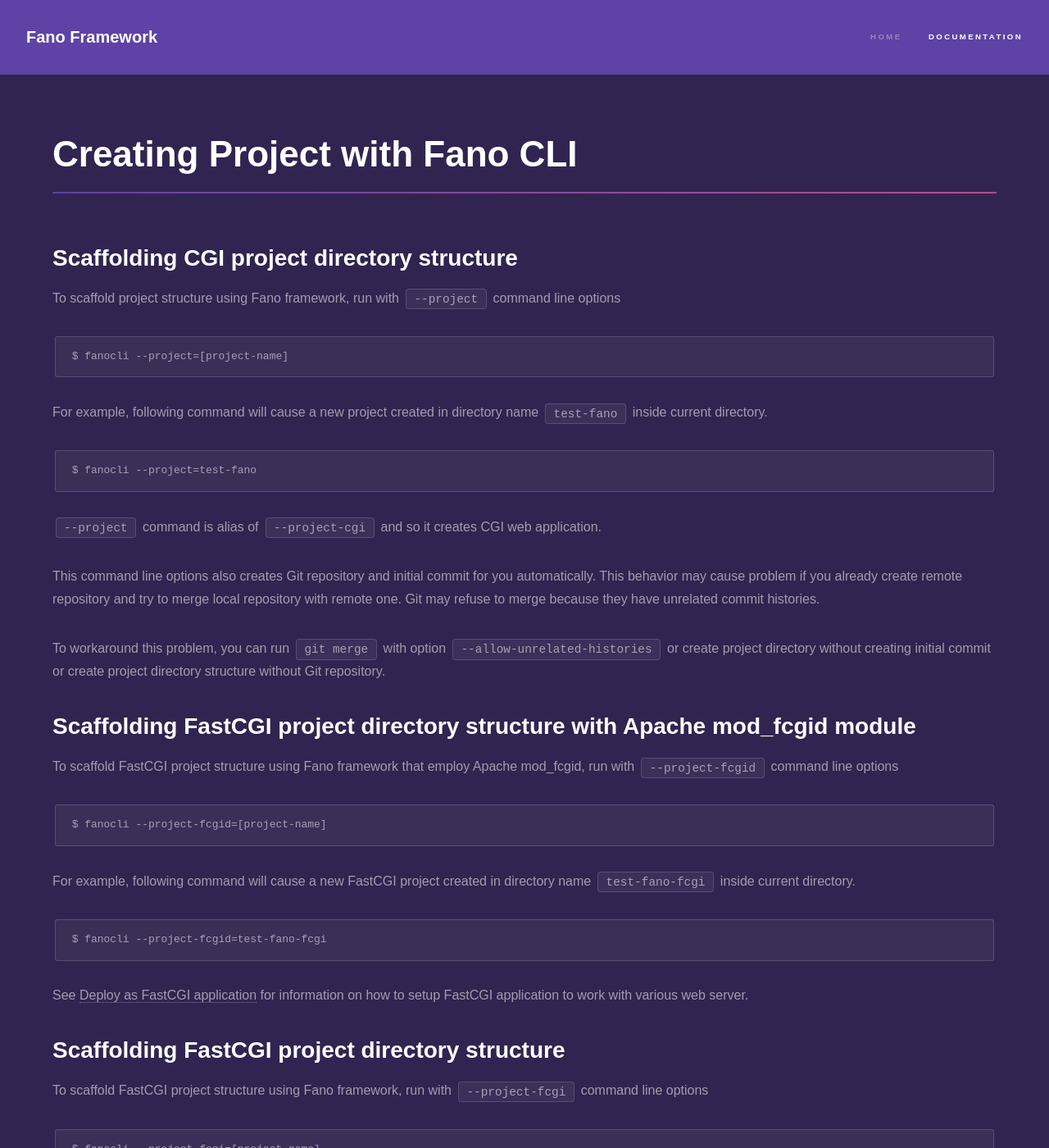
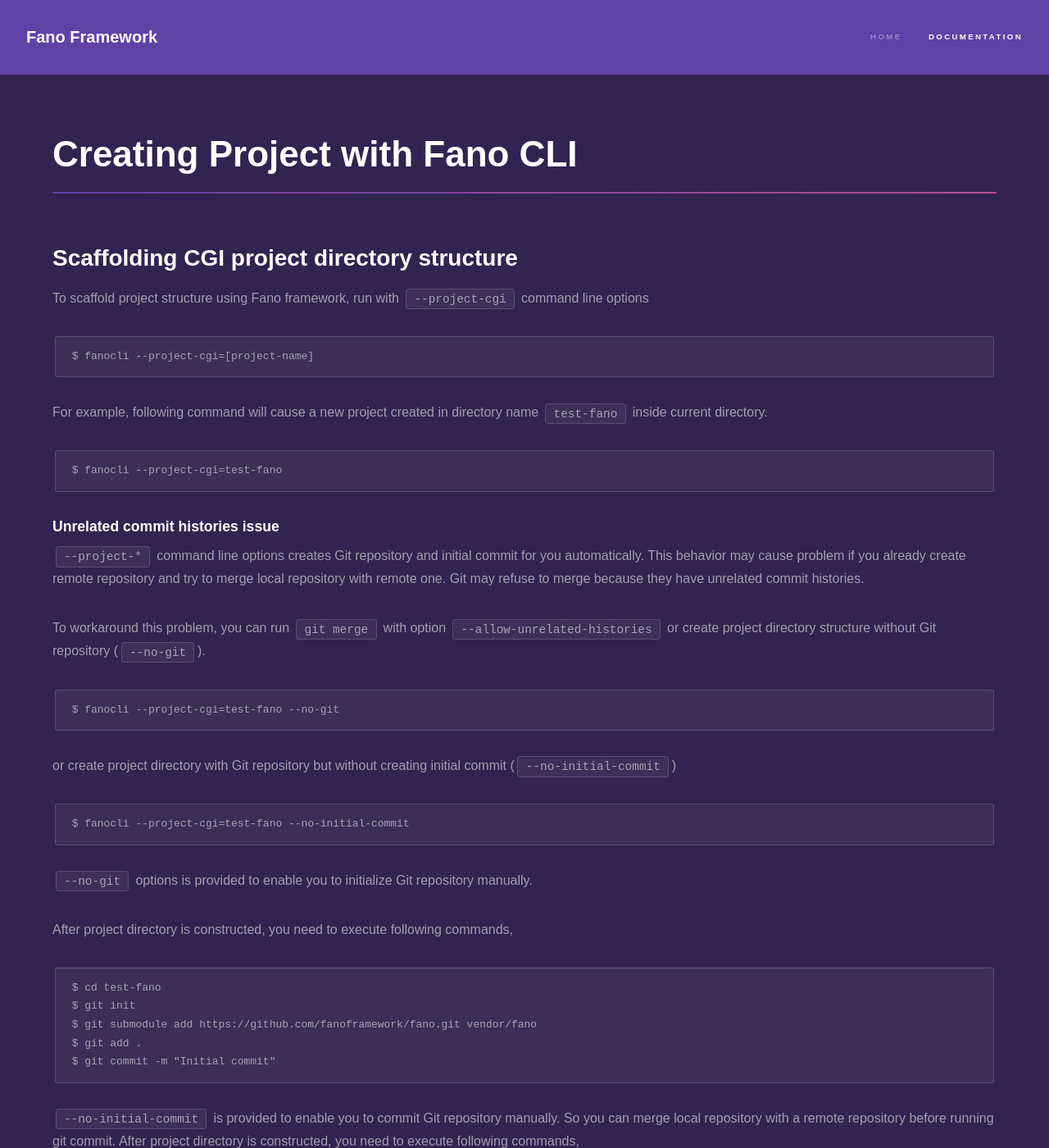
Before and after one commit to fanoframework/fanoframework.github.io, a Jekyll site: the page built from scaffolding-with-fano-cli/creating-project/index.md, in a window 1280 px wide and 1400 px high. Shown: the whole window at 82% size. Built offline with Jekyll 4.4.1, drawn with Linux system fonts in a browser that asks for light colours; our own code applies the rules of GitHub Pages for plain Markdown files; some of the changed text lies outside the part shown.

Commit message:
update documentation to reflect new refactor of fano-cli

````diff
--- a/configuration/index.md
+++ b/configuration/index.md
@@ -157,7 +157,7 @@
 
 ## Setting up application configuration with Fano CLI
 When creating new project, you can use `--config` parameter to setup application configuration.
-Read [Setup application configuration when creating project](/scaffolding-with-fano-cli#setup-application-configuration-when-creating-project) for more information.
+Read [Setup application configuration when creating project](/scaffolding-with-fano-cli/creating-project#setup-application-configuration-when-creating-project) for more information.
 
 You can also manually setting application configuration by overriding `buildAppConfig()` method of `TBasicAppServiceProvider` or `TDaemonAppServiceProvider` class as shown in following code sample.
 
--- a/scaffolding-with-fano-cli/creating-project/index.md
+++ b/scaffolding-with-fano-cli/creating-project/index.md
@@ -6,29 +6,56 @@
 
 ## <a name="scaffolding-cgi-project"></a>Scaffolding CGI project directory structure
 
-To scaffold project structure using Fano framework, run with  `--project` command line options
+To scaffold project structure using Fano framework, run with  `--project-cgi` command line options
 
 ```
-$ fanocli --project=[project-name]
+$ fanocli --project-cgi=[project-name]
 ```
 
 For example, following command will cause a new project created in directory name `test-fano` inside current directory.
 
 ```
-$ fanocli --project=test-fano
+$ fanocli --project-cgi=test-fano
 ```
 
-`--project` command is alias of `--project-cgi` and so it creates CGI web application.
+### Unrelated commit histories issue
 
-This command line options also creates Git repository and initial commit for you  automatically. This behavior may cause problem if you already create remote repository and try to merge local repository with remote one. Git may refuse
-to merge because they have unrelated commit histories.
+`--project-*` command line options creates Git repository and initial commit for you automatically. This behavior may cause problem if you already create remote repository and try to merge local repository with remote one. Git may refuse to merge because they have unrelated commit histories.
 
-To workaround this problem, you can run `git merge` with option `--allow-unrelated-histories` or create project directory without creating initial commit or create project directory structure without
-Git repository.
+To workaround this problem, you can run `git merge` with option `--allow-unrelated-histories`
+or create project directory structure without Git repository (`--no-git`).
 
+```
+$ fanocli --project-cgi=test-fano --no-git
+```
+
+or create project directory with Git repository but without creating initial commit (`--no-initial-commit`)
+
+```
+$ fanocli --project-cgi=test-fano --no-initial-commit
+```
+
+`--no-git` options is provided to enable you to initialize Git repository manually.
+
+After project directory is constructed, you need to execute following commands,
+
+```
+$ cd test-fano
+$ git init
+$ git submodule add https://github.com/fanoframework/fano.git vendor/fano
+$ git add .
+$ git commit -m "Initial commit"
+```
+
+`--no-initial-commit` is provided to enable you to commit Git repository manually. So you can merge local repository with a remote repository before running git commit. After project directory is constructed, you need to execute following commands,
+
+```
+$ cd test-fano
+$ git commit -m "Initial commit"
+```
 ## <a name="scaffolding-fcgid-project"></a>Scaffolding FastCGI project directory structure with Apache mod_fcgid module
 
-To scaffold FastCGI project structure using Fano framework that employ Apache mod_fcgid, run with  `--project-fcgid` command line options
+To scaffold FastCGI project structure using Fano framework that employ Apache mod_fcgid, run with `--project-fcgid` command line options
 
 ```
 $ fanocli --project-fcgid=[project-name]
@@ -39,6 +66,8 @@
 ```
 $ fanocli --project-fcgid=test-fano-fcgi
 ```
+
+You can also add `--no-git` and `no-initial-commit` parameter.
 
 See [Deploy as FastCGI application](/deployment/fastcgi) for information on how to
 setup FastCGI application to work with various web server.
@@ -69,6 +98,8 @@
 
 Difference between FastCGI application created with `--project-fcgid` and `--project-fcgi` is first will be FastCGI application which its process is managed by Apache mod_fcgid module while latter must be run independently using Apache mod_proxy_fcgi or Nginx.
 
+You can also add `--no-git` and `no-initial-commit` parameter.
+
 ## <a name="scaffolding-scgi-project"></a>Scaffolding SCGI project directory structure
 
 To scaffold SCGI project structure using Fano framework, run with  `--project-scgi` command line options
@@ -88,6 +119,7 @@
 ```
 $ fanocli --project-scgi=test-fano-scgi --host=192.168.2.1 --port=4040
 ```
+You can also add `--no-git` and `no-initial-commit` parameter.
 
 Generated project files are mostly similar to `--project-fcgi` output but for SCGI protocol. See [Deploy as SCGI application](/deployment/scgi) for information on how to
 setup SCGI application to work with various web server.
@@ -96,8 +128,11 @@
 
 To create web application that use [uwsgi protocol](https://uwsgi-docs.readthedocs.io/en/latest/Protocol.html), use `--project-uwsgi` parameter. Other parameters are similar to SCGI or FastCGI project above.
 
+You can also add `--no-git` and `no-initial-commit` parameter.
+
 See [Deploy as uwsgi application](/deployment/uwsgi) for information on how to
 setup uwsgi application to work with various web server.
+
 
 ## <a name="scaffolding-libmicrohttpd-project"></a>Scaffolding libmicrohttpd project directory structure
 
@@ -115,46 +150,21 @@
 $ sudo yum install libmicrohttpd-devel
 ```
 
+You can also add `--no-git` and `no-initial-commit` parameter.
+
 See [Deploy as standalone web server](/deployment/standalone-web-server) for information on how to setup http application to work as a standalone web server or run behind various reverse proxy web server.
 
+## <a name="setup-application-configuration-when-creating-project"></a>Setup application configuration when creating project
 
-## Scaffolding project directory structure with Git without initial commit
+All commands for creating project, for example, `--project-cgi`, `--project-fcgi`, `--project-scgi`, etc, accept additional parameter `--config=[configType]` where `[configType]` is either `ini` or `json`.
 
-To scaffold project structure using Fano framework with Git repository initialized but without creating initial commit, run with  `--project-no-commit` command line options
+If `--config` is set, then during project creation, it generates application configuration files and register application configuration to [dependency container](/dependency-container). If `--config` is set but its value is empty string, `json` is assumed.
 
 ```
-$ fanocli --project-no-commit=test-fano
+$ fanocli --project-fcgi=test-fano --config=ini
 ```
 
-This command line options is provided to enable you to commit Git repository manually. So you can merge local repository with a remote repository before
-running git commit. After project directory is constructed, you need to execute following shell command,
-
-```
-$ cd test-fano
-$ git commit -m "Initial commit"
-```
-
-## Scaffolding project directory structure without Git
-
-To scaffold project structure without initializing
-Git repository, run with  `--project-without-git` command line options
-
-```
-$ fanocli --project-without-git=test-fano
-```
-
-This command line options is provided to enable you to initialize Git repository manually.
-
-After project directory is constructed, you need to execute following shell command,
-
-```
-$ cd test-fano
-$ git init
-$ git submodule add https://github.com/fanoframework/fano.git vendor/fano
-$ git add .
-$ git commit -m "Initial commit"
-```
-This command line options is provided to enable you to initialize Git repository manually.
+Read [Application Configuration](/configuration) for more information.
 
 ## Explore more
 
````
Also changed, not shown: scaffolding-with-fano-cli/index.md (+7 -18 lines).
